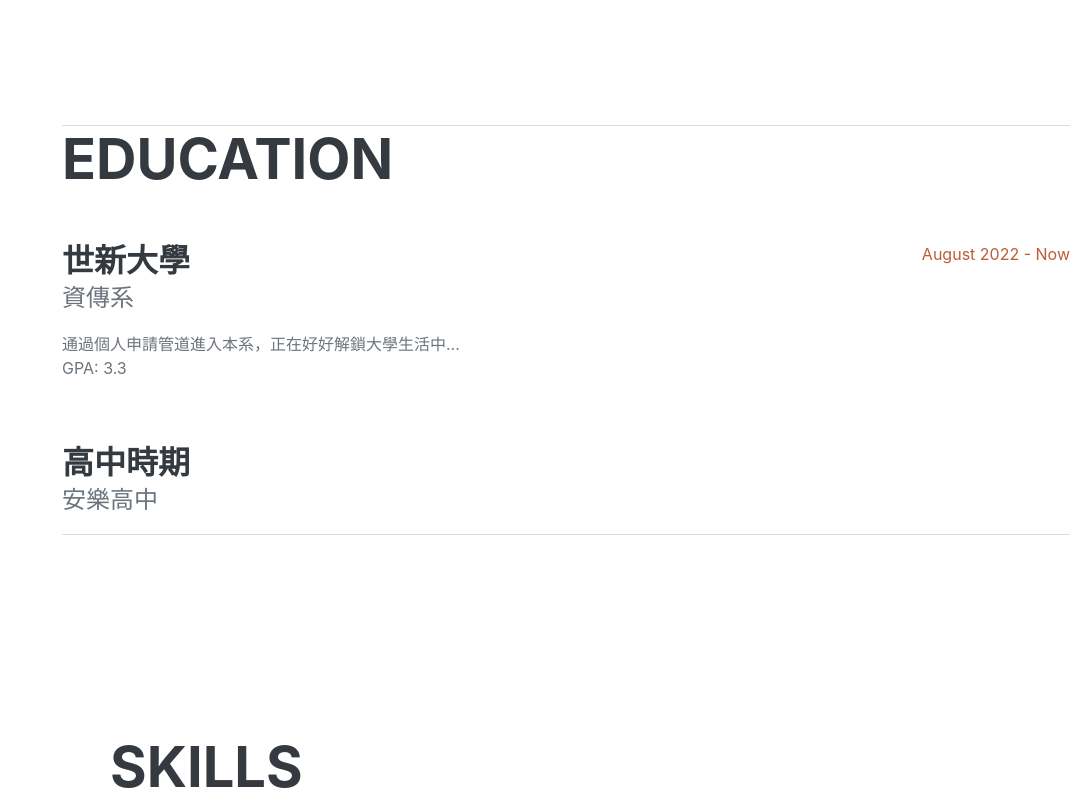
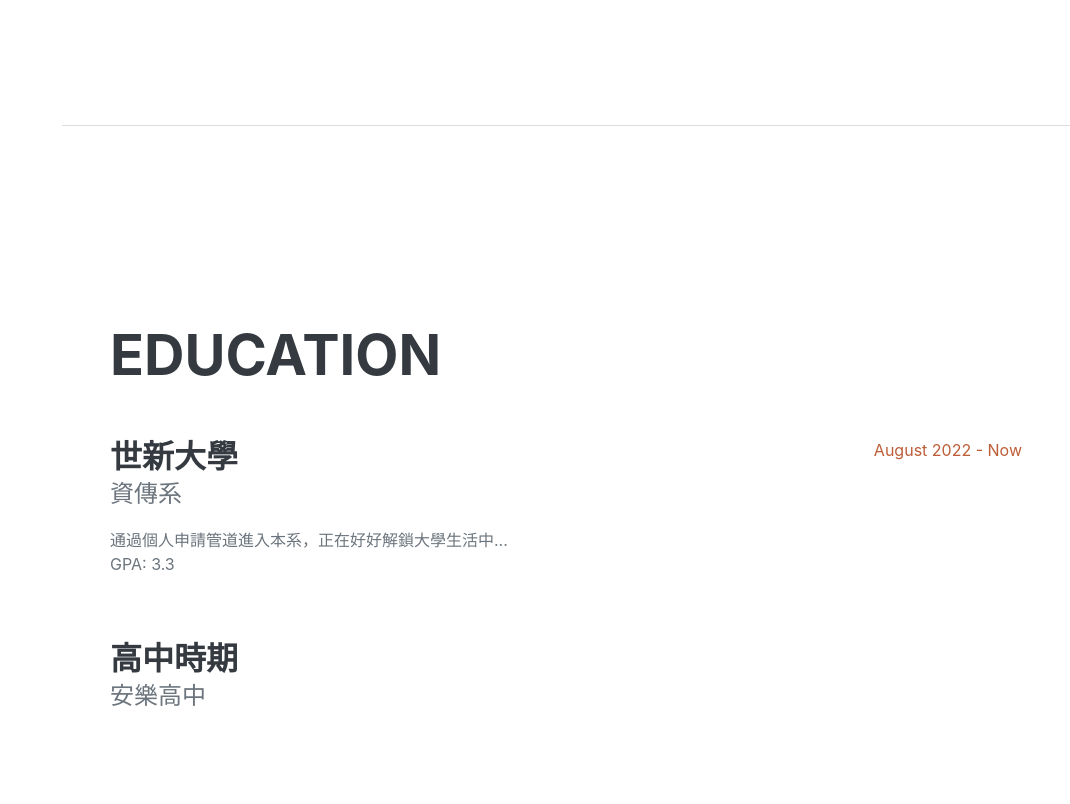
Before and after one commit to ChuYuanChan/ChuYuanChan.github.io, a plain HTML site: page index.html in a window 1280 px wide. Shown: the part 1485-2289 px from the top of the page, without its empty margins (210-1280 px from the left). Drawn offline with nearby package versions, Linux system fonts and the light colour scheme.

Commit message:
Update index.html

```diff
--- a/index.html
+++ b/index.html
@@ -86,6 +86,8 @@
                 </div>
             </section>
             <hr class="m-0" />
+        <!-- Education-->
+             <section class="resume-section" id="education">
                 <div class="resume-section-content">
                     <h2 class="mb-5">Education</h2>
                     <div class="d-flex flex-column flex-md-row justify-content-between mb-5">
```
